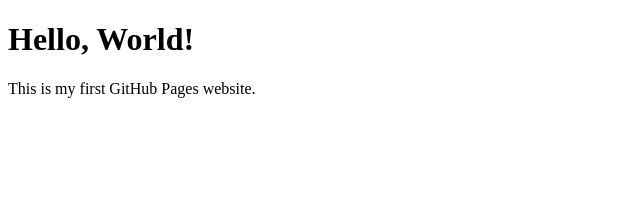
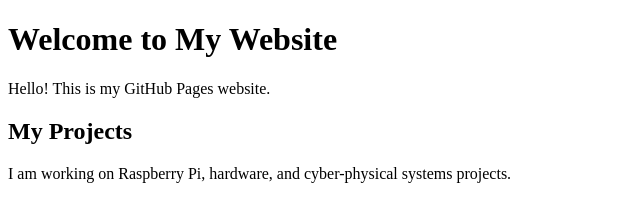
Before and after one commit to DataDevSravya/DataDevSravya.github.io, a plain HTML site: page index.html in a window 1280 px wide. Shown: the whole page, without its empty margins (0-640 px from the left). Drawn offline with Linux system fonts and the light colour scheme.

Commit message:
Update index.html

```diff
--- a/index.html
+++ b/index.html
@@ -1,12 +1,14 @@
 <!DOCTYPE html>
-<html lang="en">
+<html>
 <head>
- <meta charset="UTF-8">
- <meta name="viewport" content="width=device-width, initialscale=1.0">
- <title>Welcome to My GitHub Pages</title>
+  <title>DataDevSravya</title>
 </head>
 <body>
- <h1>Hello, World!</h1>
- <p>This is my first GitHub Pages website.</p>
+  <h1>Welcome to My Website</h1>
+
+  <p>Hello! This is my GitHub Pages website.</p>
+
+  <h2>My Projects</h2>
+  <p>I am working on Raspberry Pi, hardware, and cyber-physical systems projects.</p>
 </body>
 </html>
```
